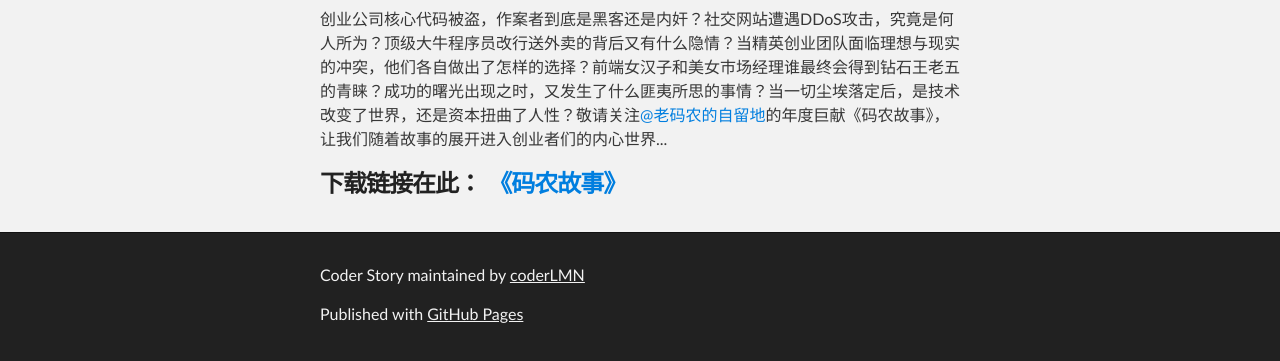
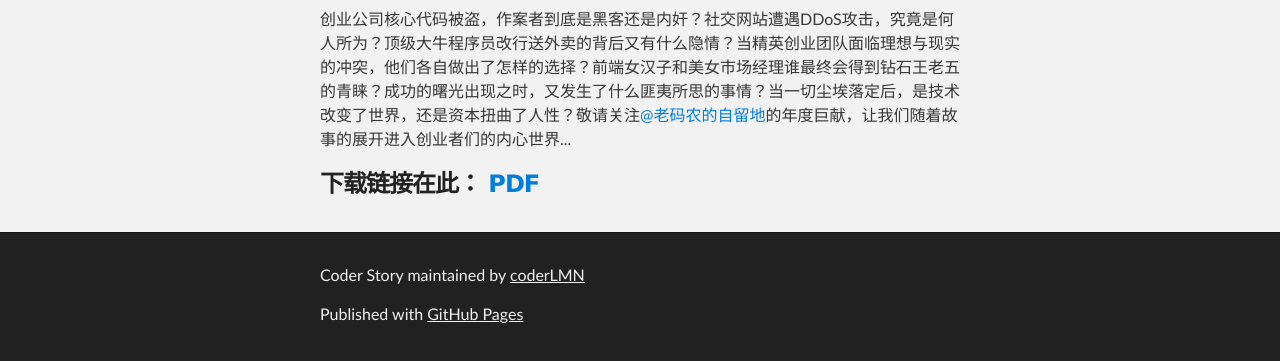
Before and after one commit to coderLMN/coderStory, a plain HTML site: page index.html in a window 1280 px wide. Shown: the part 460-821 px from the top of the page. Drawn offline with Linux system fonts and the light colour scheme.

Commit message:
Update index.html

```diff
--- a/index.html
+++ b/index.html
@@ -39,9 +39,9 @@
 <h2>
 <a name="introduction" class="anchor" href="#introduction"><span class="octicon octicon-link"></span></a>Introduction</h2>
 
-<p>创业公司核心代码被盗，作案者到底是黑客还是内奸？社交网站遭遇DDoS攻击，究竟是何人所为？顶级大牛程序员改行送外卖的背后又有什么隐情？当精英创业团队面临理想与现实的冲突，他们各自做出了怎样的选择？前端女汉子和美女市场经理谁最终会得到钻石王老五的青睐？成功的曙光出现之时，又发生了什么匪夷所思的事情？当一切尘埃落定后，是技术改变了世界，还是资本扭曲了人性？敬请关注<a href="http://weibo.com/ned11" target="blank">@老码农的自留地</a>的年度巨献《码农故事》，让我们随着故事的展开进入创业者们的内心世界...</p>
+<p>创业公司核心代码被盗，作案者到底是黑客还是内奸？社交网站遭遇DDoS攻击，究竟是何人所为？顶级大牛程序员改行送外卖的背后又有什么隐情？当精英创业团队面临理想与现实的冲突，他们各自做出了怎样的选择？前端女汉子和美女市场经理谁最终会得到钻石王老五的青睐？成功的曙光出现之时，又发生了什么匪夷所思的事情？当一切尘埃落定后，是技术改变了世界，还是资本扭曲了人性？敬请关注<a href="http://weibo.com/ned11" target="blank">@老码农的自留地</a>的年度巨献，让我们随着故事的展开进入创业者们的内心世界...</p>
 
-      <h3>下载链接在此： <a href="./coderStory.pdf">《码农故事》</a></h3>
+      <h3>下载链接在此： <a href="./coderStory.pdf">PDF</a></h3>
       </section>
     </div>
 
```
